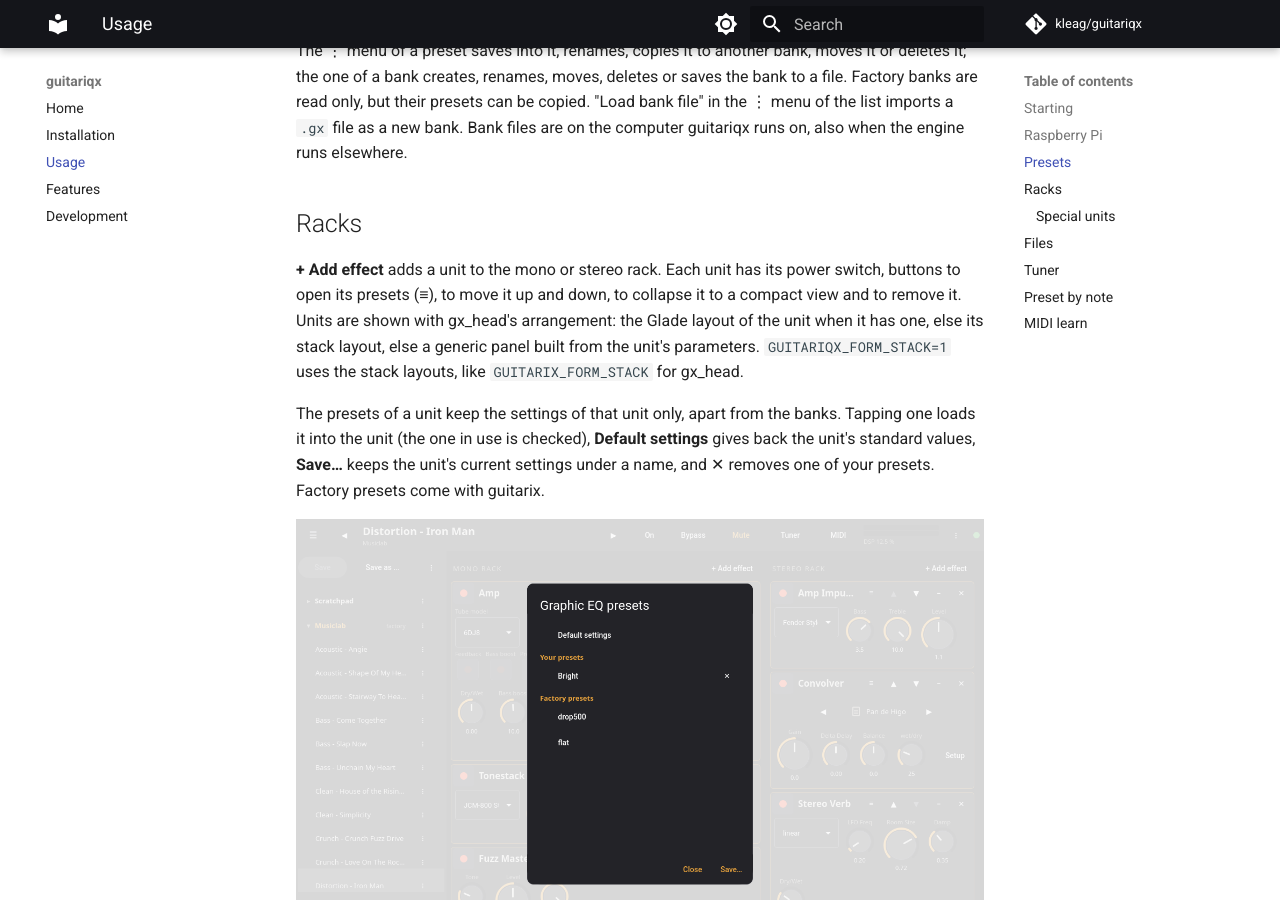
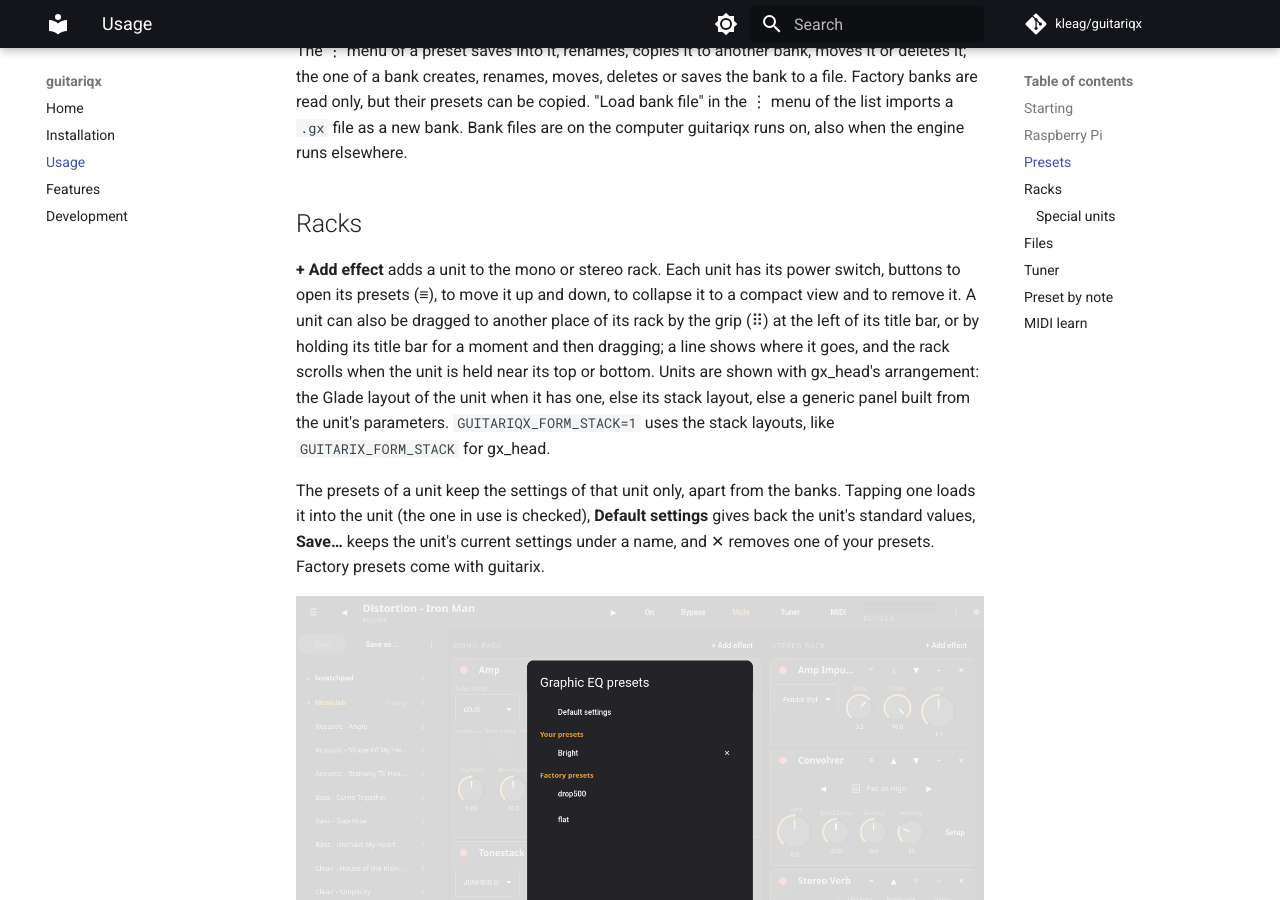
Before and after one commit to kleag/guitariqx, an MkDocs documentation site: the page built from docs/usage.md, in a window 1280 px wide and 900 px high, scrolled down 2123 px. Built offline with MkDocs 1.6.1 and Material for MkDocs 9.7.7, drawn with Linux system fonts in a browser that asks for light colours; comment, search, counter and statistics services are not loaded.

Commit message:
Drag and drop of rack units
A unit is dragged by the grip at the left of its title bar, or by its
title bar after holding it (a flick there still scrolls the rack). A line
shows where it goes and the rack scrolls near its edges. The up/down
buttons stay. --debug-state rackdrag:UNIT shows a drag for tst_ui.

Co-Authored-By: Claude Opus 5.5 <noreply@anthropic.com>

```diff
--- a/docs/usage.md
+++ b/docs/usage.md
@@ -75,7 +75,11 @@ also when the engine runs elsewhere.
 
 **+ Add effect** adds a unit to the mono or stereo rack. Each unit has its
 power switch, buttons to open its presets (≡), to move it up and down, to
-collapse it to a compact view and to remove it. Units are shown with
+collapse it to a compact view and to remove it. A unit can also be dragged
+to another place of its rack by the grip (⠿) at the left of its title bar,
+or by holding its title bar for a moment and then dragging; a line shows
+where it goes, and the rack scrolls when the unit is held near its top or
+bottom. Units are shown with
 gx_head's arrangement: the Glade layout of the unit when it has one, else
 its stack layout, else a generic panel built from the unit's parameters.
 `GUITARIQX_FORM_STACK=1` uses the stack layouts, like `GUITARIX_FORM_STACK`
```
Also changed, not shown: CLAUDE.md (+1 -1 lines), README.md (+1 -1 lines), TODO.md (+1 -1 lines), docs/development.md (+1 -0 lines), 3 other files.
